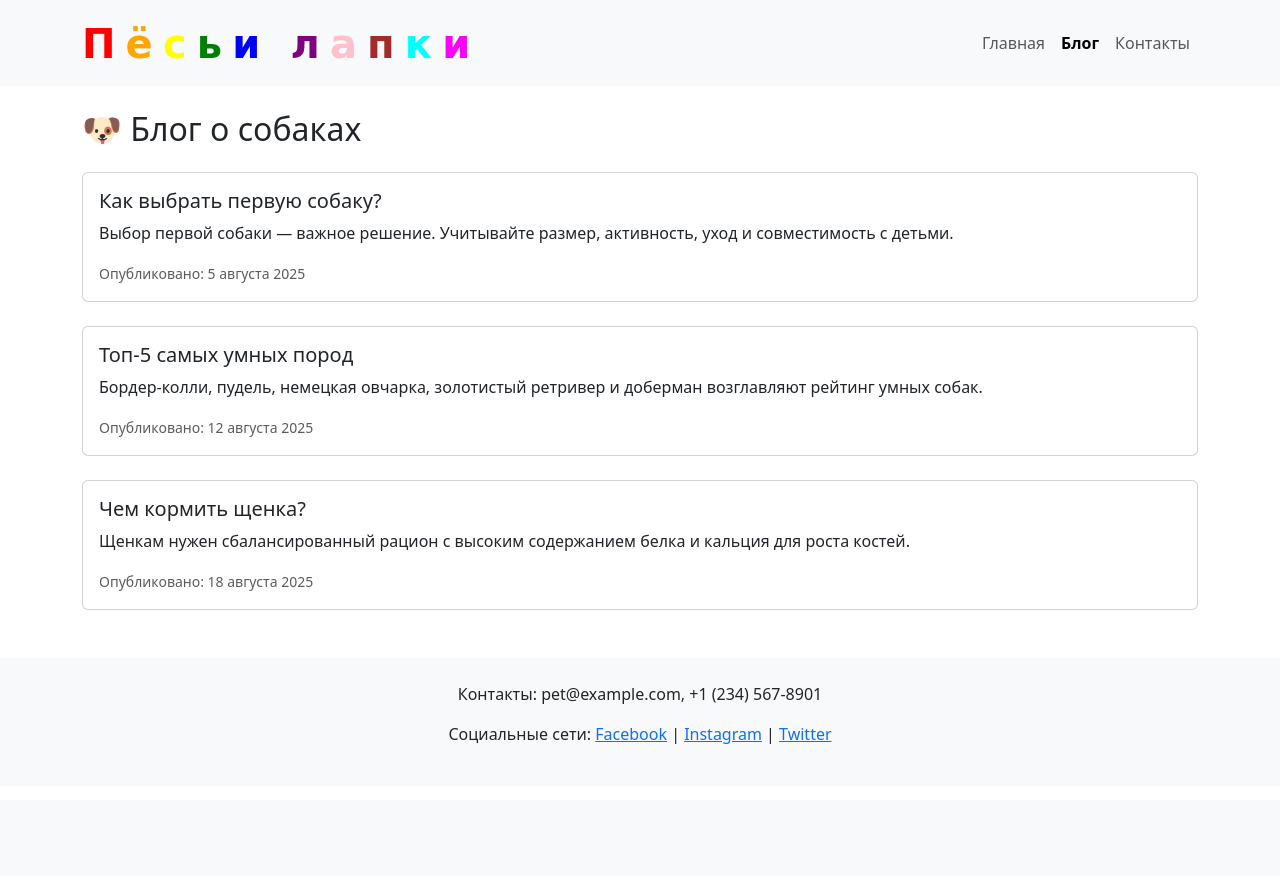
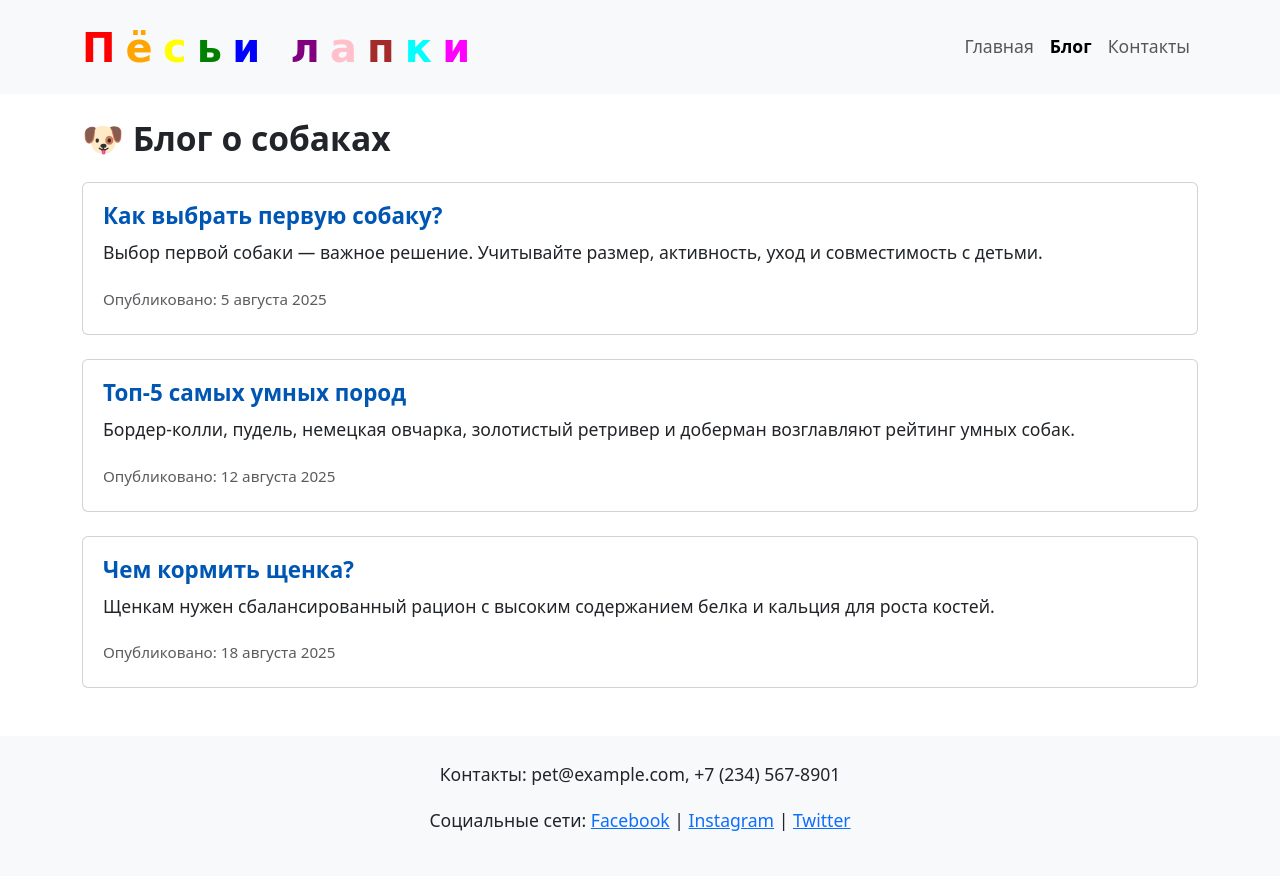
Before and after one commit to LadyOwl/Dog-Paws-VD04.2, a Flask app: page /blog in a window 1280 px wide. Before the commit the page ends 744 px from the top, so only its background shows below. Run offline with Flask 3, Linux system fonts and the light colour scheme.

Commit message:
Update base.html and contact.html

```diff
--- a/templates/base.html
+++ b/templates/base.html
@@ -16,19 +16,121 @@
   <link href="https://fonts.googleapis.com/css2?family=Fredoka+One&display=swap" rel="stylesheet">
 
   <style>
+    /* Увеличиваем общий шрифт сайта */
+    body {
+      font-size: 1.1rem; /* ~17–18px вместо 16px */
+      line-height: 1.7;
+    }
+
+    /* Заголовки — крупнее и читабельнее */
+    h1, h2, h3, h4, h5 {
+      font-weight: 600;
+    }
+
+    h1 { font-size: 2.5rem; }
+    h2 { font-size: 2.1rem; }
+    h3 { font-size: 1.7rem; }
+    h4 { font-size: 1.4rem; }
+    h5 { font-size: 1.25rem; }
+
+    /* Навигация — крупнее */
+    .navbar-nav .nav-link {
+      font-size: 1.1rem;
+      padding: 0.5rem 1rem;
+    }
+
+    /* Карточки — увеличиваем текст */
+    .card-title {
+      font-size: 1.3rem;
+    }
+
+    .card-text {
+      font-size: 1.1rem;
+    }
+
+    /* Аккордеон — увеличиваем текст внутри */
+    .accordion-body {
+      font-size: 1.1rem;
+    }
+
+    .accordion-body ul {
+      line-height: 1.8;
+    }
+
+    .accordion-button {
+      font-size: 1.2rem;
+      padding: 1rem 1.25rem;
+    }
+
+    /* Блог — увеличиваем заголовки и текст статей */
+    .card .card-body {
+      padding: 1.25rem;
+    }
+
+    .card .card-title {
+      font-size: 1.4rem;
+      color: #0056b3;
+    }
+
+    .card .card-text {
+      font-size: 1.1rem;
+    }
+
+    .card small {
+      font-size: 0.95rem;
+    }
+
+    /* Форма на странице контактов */
+    .form-label {
+      font-size: 1.1rem;
+    }
+
+    .form-control {
+      font-size: 1.1rem;
+      padding: 0.5rem;
+    }
+
+    .btn {
+      font-size: 1.1rem;
+      padding: 0.5rem 1.25rem;
+    }
+
+    /* Подписи и мелкий текст */
+    .text-muted, small, address {
+      font-size: 1rem;
+    }
+
+    /* Для мобильных: не даём тексту сжиматься */
+    @media (max-width: 576px) {
+      body {
+        font-size: 1.05rem;
+      }
+      .accordion-button {
+        font-size: 1.1rem;
+        padding: 0.75rem 1rem;
+      }
+      .navbar-nav .nav-link {
+        font-size: 1.05rem;
+        padding: 0.4rem 0.8rem;
+      }
+    }
+
+    /* Кастомный стиль названия сайта */
+    .site-title {
+      font-family: 'Fredoka One', cursive;
+      font-size: 2.5rem;
+      font-weight: bold;
+    }
+
+    /* Стиль карточек */
     .card-custom {
       background-color: #e0f7fa;
       border-radius: .5rem;
       transition: box-shadow .3s;
     }
+
     .card-custom:hover {
       box-shadow: 0 0 .5rem blue;
-    }
-
-    .site-title {
-      font-family: 'Fredoka One', cursive;
-      font-size: 2.5rem;
-      font-weight: bold;
     }
 
     /* Активный пункт меню */
@@ -86,7 +188,7 @@
   <!-- Футер -->
   <footer class="bg-light text-center py-4 mt-5">
     <div class="container">
-      <p>Контакты: pet@example.com, +1 (234) 567-8901</p>
+      <p>Контакты: pet@example.com, +7 (234) 567-8901</p>
       <p>
         Социальные сети:
         <a href="#">Facebook</a> |
--- a/templates/contact.html
+++ b/templates/contact.html
@@ -17,12 +17,12 @@
 
     <div class="mb-4">
       <h4><i class="bi bi-telephone-fill text-primary"></i> Телефон</h4>
-      <p>+7 (495) 123-45-67</p>
+      <p>+7 (234) 567-8901</p>
     </div>
 
     <div class="mb-4">
       <h4><i class="bi bi-envelope-fill text-primary"></i> Email</h4>
-      <p><a href="mailto:hello@paws.ru">hello@paws.ru</a></p>
+      <p><a href="pet@example.com">pet@example.com</a></p>
     </div>
 
     <div>
```
